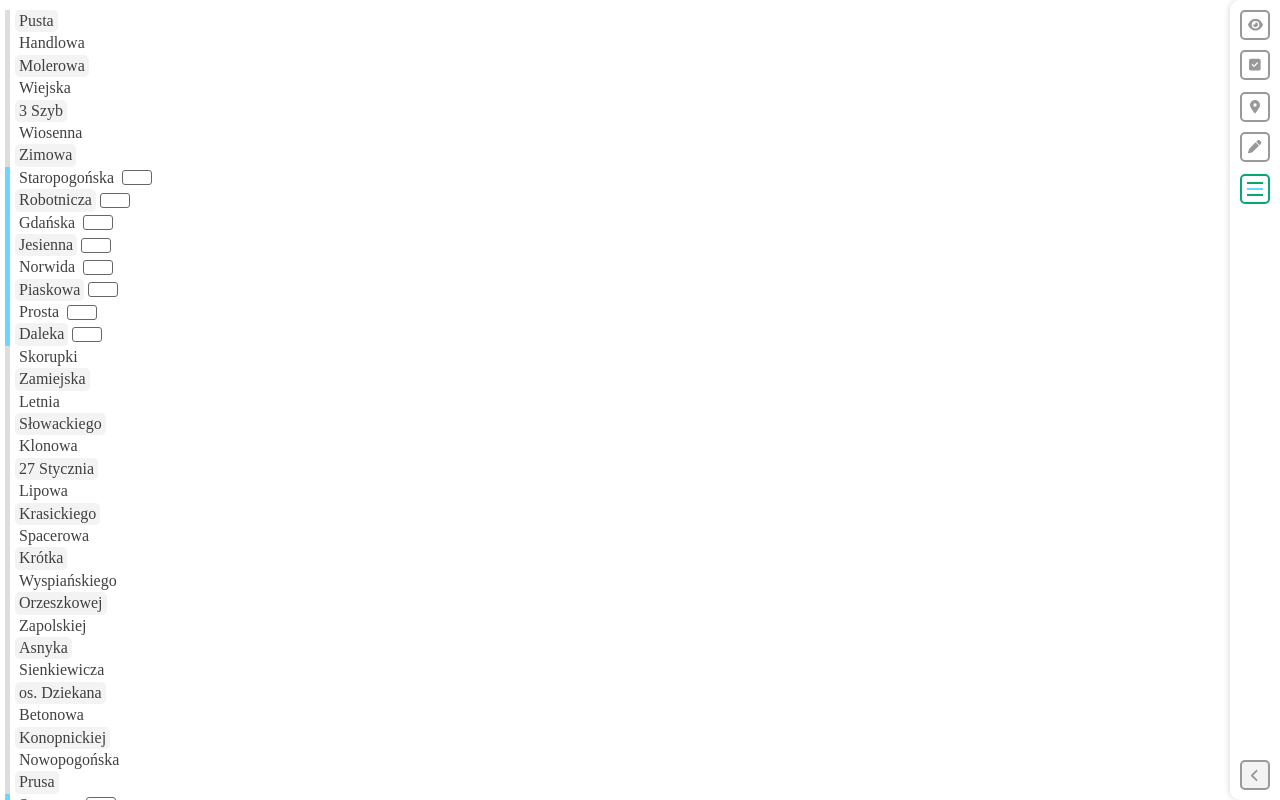
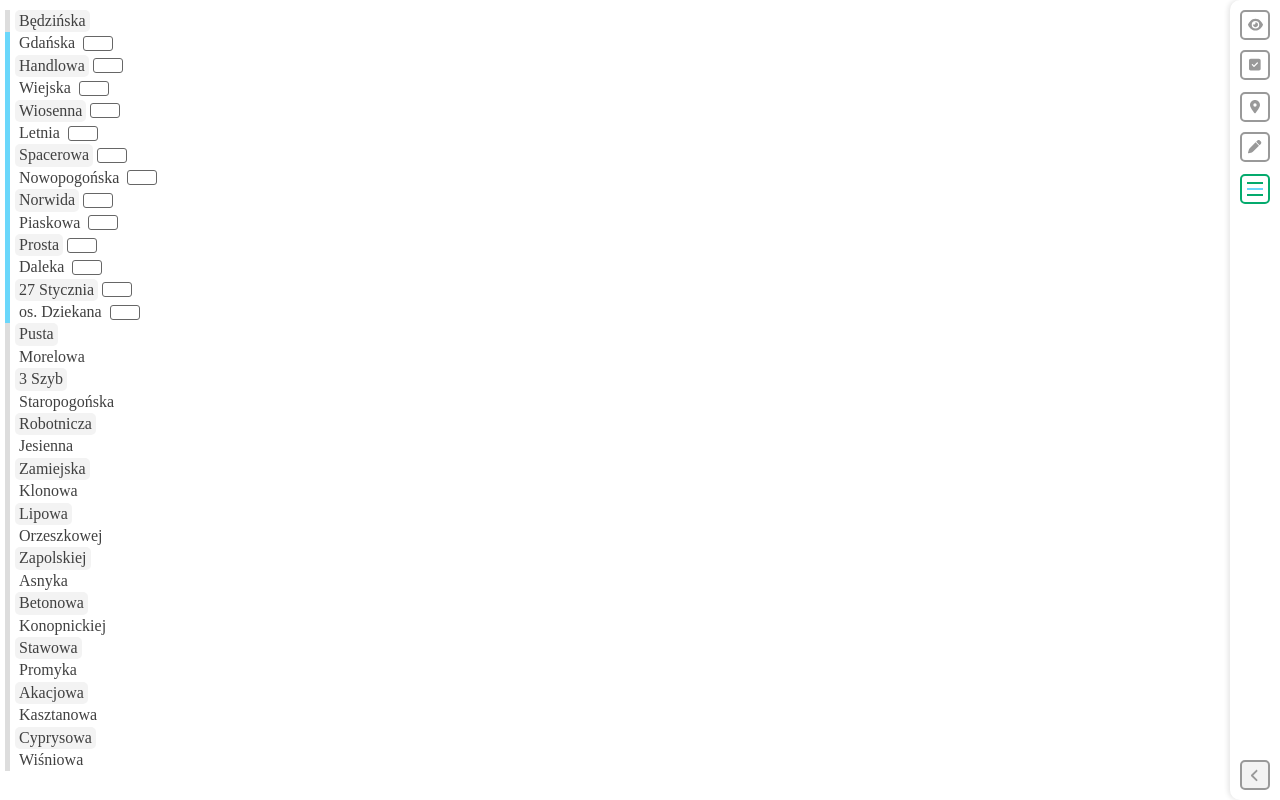
Before and after one commit to Tapio-adro/addresses-app, a React (Vite) app: page / in a window 1280 px wide. Built offline with nearby package versions, Linux system fonts and the light colour scheme.

Commit message:
New streets list
Also hide disabled streets in addresses mode

```diff
--- a/src/App.tsx
+++ b/src/App.tsx
@@ -54,7 +54,6 @@ function App() {
     });
     setStreets(nextStreets);
   }
-
   function handleInputChange (streetIndex: number, addressIndex: number, event: React.ChangeEvent<HTMLInputElement>) {
     const nextStreets: StreetObject[] = streets.map(street => {
       if (street.index != streetIndex) {
@@ -118,7 +117,13 @@ function App() {
     setStreets(nextStreets);
   }
 
-  const streetsList = streets.map(street => {
+  const streetsList = streets.filter((street) => {
+    if (appMode == 'addresses') {
+      return street.isEnabled;
+    } else {
+      return true;
+    }
+  }).map(street => {
     let listItemClasses = classNames(
       'list_item',
       {'grey_bg': street.index % 2 == 0}
--- a/src/StreetsData.tsx
+++ b/src/StreetsData.tsx
@@ -1,64 +1,53 @@
 let streets: string[] = [
-  "Pusta",
+  "Będzińska",
+  "Gdańska",
   "Handlowa",
-  "Molerowa",
   "Wiejska",
-  "3 Szyb",
   "Wiosenna",
-  "Zimowa",
-  "Staropogońska",
-  "Robotnicza",
-  "Gdańska",
-  "Jesienna",
+  "Letnia",
+  "Spacerowa",
+  "Nowopogońska",
   "Norwida",
   "Piaskowa",
   "Prosta",
   "Daleka",
-  "Skorupki",
+  "27 Stycznia",
+  "os. Dziekana",
+  "Pusta",
+  "Morelowa",
+  "3 Szyb",
+  "Staropogońska",
+  "Robotnicza",
+  "Jesienna",
   "Zamiejska",
-  "Letnia",
-  "Słowackiego",
   "Klonowa",
-  "27 Stycznia",
   "Lipowa",
-  "Krasickiego",
-  "Spacerowa",
-  "Krótka",
-  "Wyspiańskiego",
   "Orzeszkowej",
   "Zapolskiej",
   "Asnyka",
-  "Sienkiewicza",
-  "os. Dziekana",
   "Betonowa",
   "Konopnickiej",
-  "Nowopogońska",
-  "Prusa",
   "Stawowa",
-  "Matejki",
-  "Rzemieślnicza",
-  "Kopernika",
   "Promyka",
   "Akacjowa",
   "Kasztanowa",
-  "Mysłowicka",
-  "Batorego",
   "Cyprysowa",
   "Wiśniowa",
 ];
 let defaultStreets: string[] = [
-  "Staropogońska",
-  "Robotnicza",
-  "Gdańska",
-  "Jesienna",
   "Norwida",
   "Piaskowa",
   "Prosta",
   "Daleka",
-  "Stawowa",
-  "Matejki",
-  "Rzemieślnicza",
-  "Kopernika",
+  "27 Stycznia",
+  "os. Dziekana",
+  "Gdańska",
+  "Handlowa",
+  "Wiejska",
+  "Wiosenna",
+  "Letnia",
+  "Spacerowa",
+  "Nowopogońska",
 ];
 
 import { StreetObject } from './assets/shared/lib/types'
@@ -74,8 +63,8 @@ for (const [index, street] of streets.entries()) {
     isEnabledByDefault: isEnabledByDefault,
     lastAddressIndex: 1,
     lastDefaultAddressIndex: 1,
-    addresses: [{value: "", index: 0}],
-    defaultAddresses: [{value: "", index: 0}]
+    addresses: [{value: '', index: 0}],
+    defaultAddresses: [{value: '', index: 0}]
   }
   streetsData.push(streetObject);
 }
```
